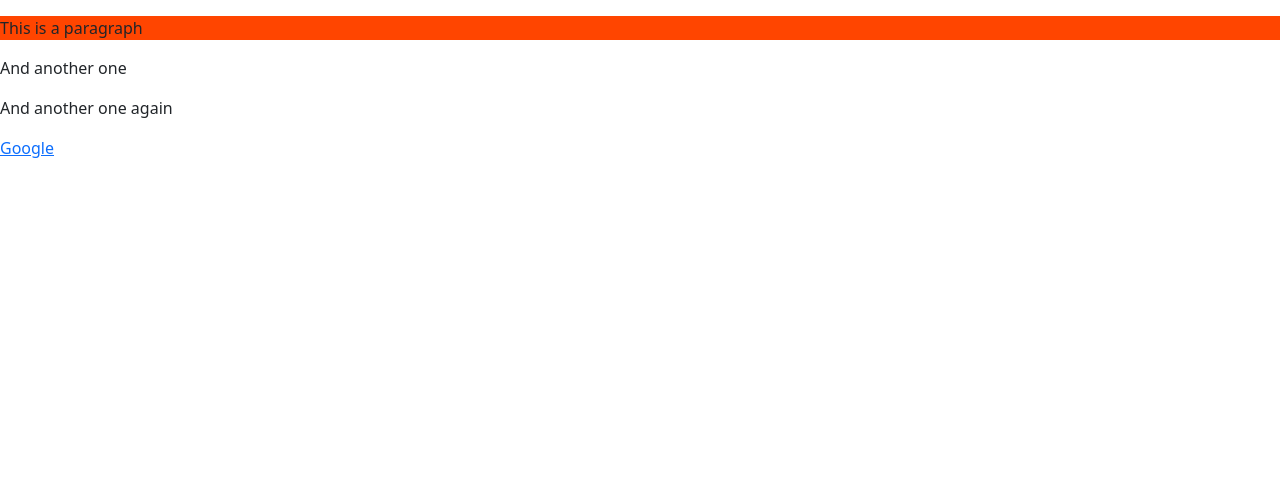
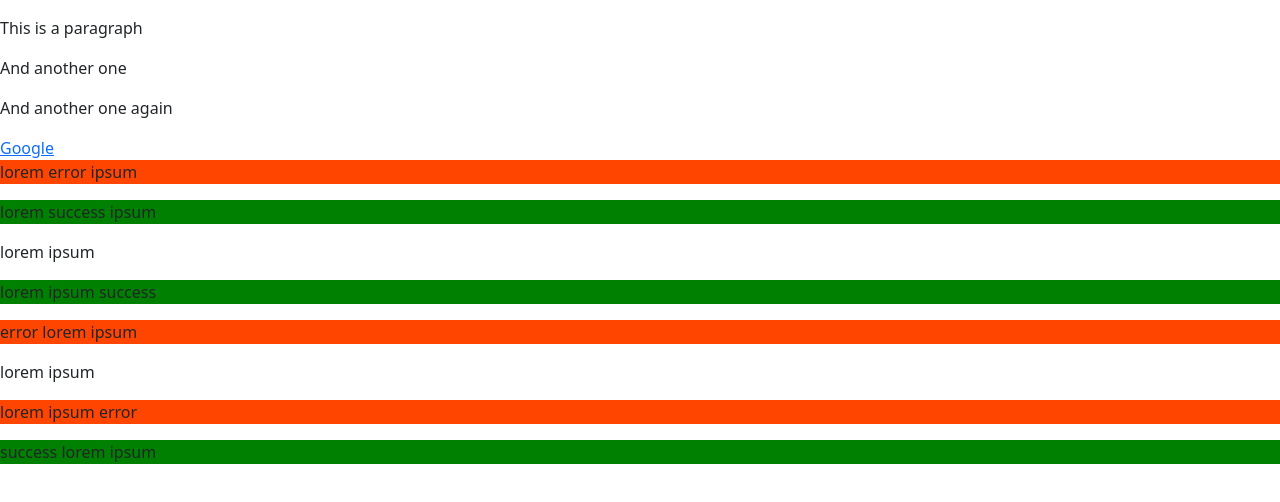
Before and after one commit to tamakachi/Studies, a plain HTML site: page index.html in a window 1280 px wide. Drawn offline with nearby package versions, Linux system fonts and the light colour scheme.

Commit message:
completed mini project

```diff
--- a/index.html
+++ b/index.html
@@ -18,6 +18,15 @@
             <p id="test">And another one</p>
             <p>And another one again</p>
             <a href="https://www.google.com">Google</a>
+
+            <p>lorem error ipsum</p>
+            <p>lorem success ipsum</p>
+            <p>lorem ipsum</p>
+            <p>lorem ipsum success</p>
+            <p>error lorem ipsum</p>
+            <p>lorem ipsum</p>
+            <p>lorem ipsum error</p>
+            <p>success lorem ipsum</p>
     </div>
 
 
--- a/script.js
+++ b/script.js
@@ -441,5 +441,16 @@
 // para.classList.add("error")
 
 // Removing CSS class on the fly
-const para = document.querySelector(".para")
-para.classList.add("error")
+// const para = document.querySelector(".para")
+// para.classList.remove("para")
+
+const paragraphs = document.querySelectorAll("p")
+paragraphs.forEach(paragraph => {
+    if (paragraph.innerText.includes("success"))
+    {paragraph.classList.add("success")}
+    else if (paragraph.innerText.includes("error"))
+    {paragraph.classList.add("error")}
+})
+
+// The difference between innerText and textContent is that innerText doesn't work on text that has display:none
+// It is probably best practice to use textContent when working in the future
--- a/style.css
+++ b/style.css
@@ -1 +1,2 @@
 .error{background-color: orangered;}
+.success{background-color: green;}
```
